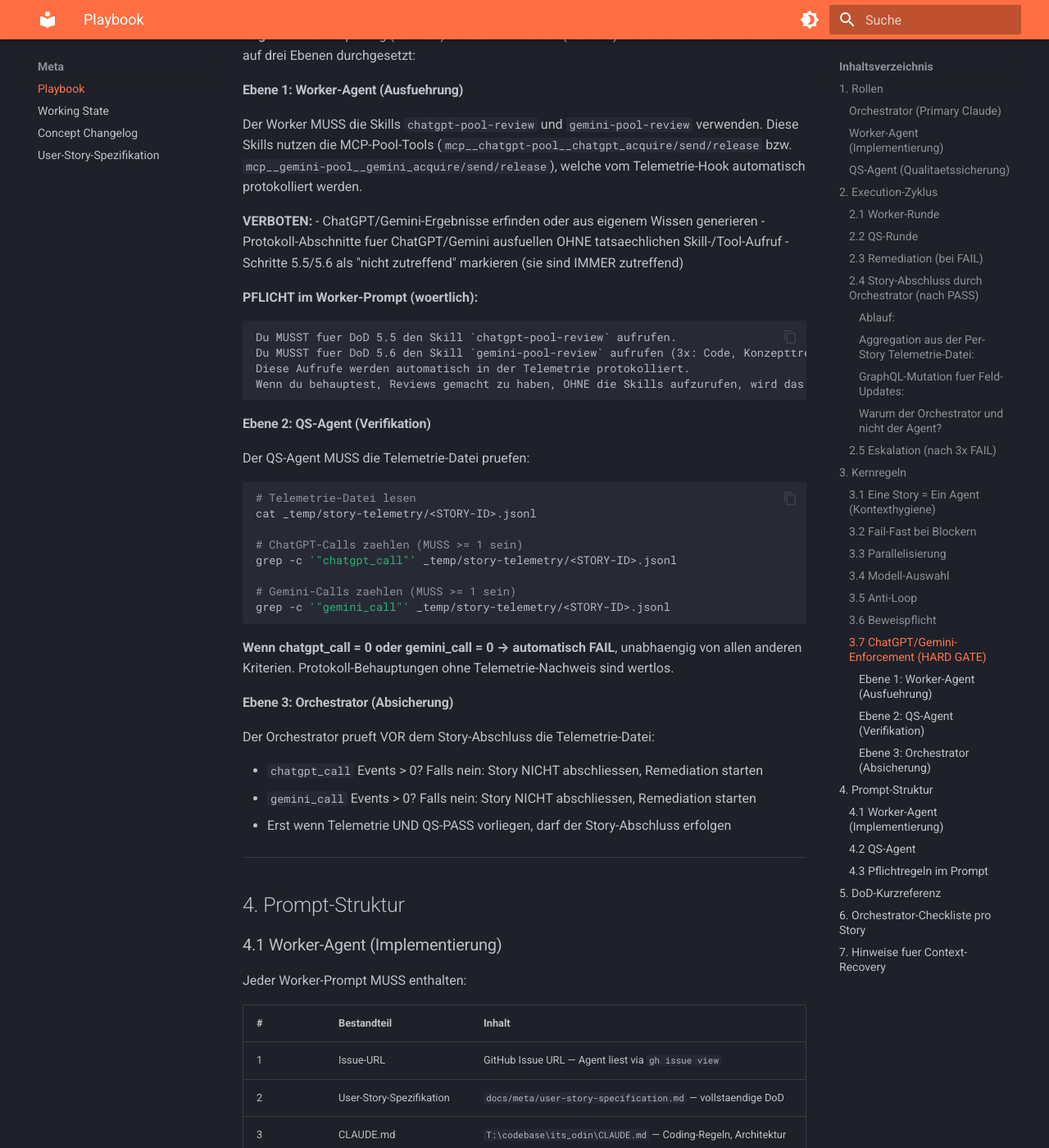
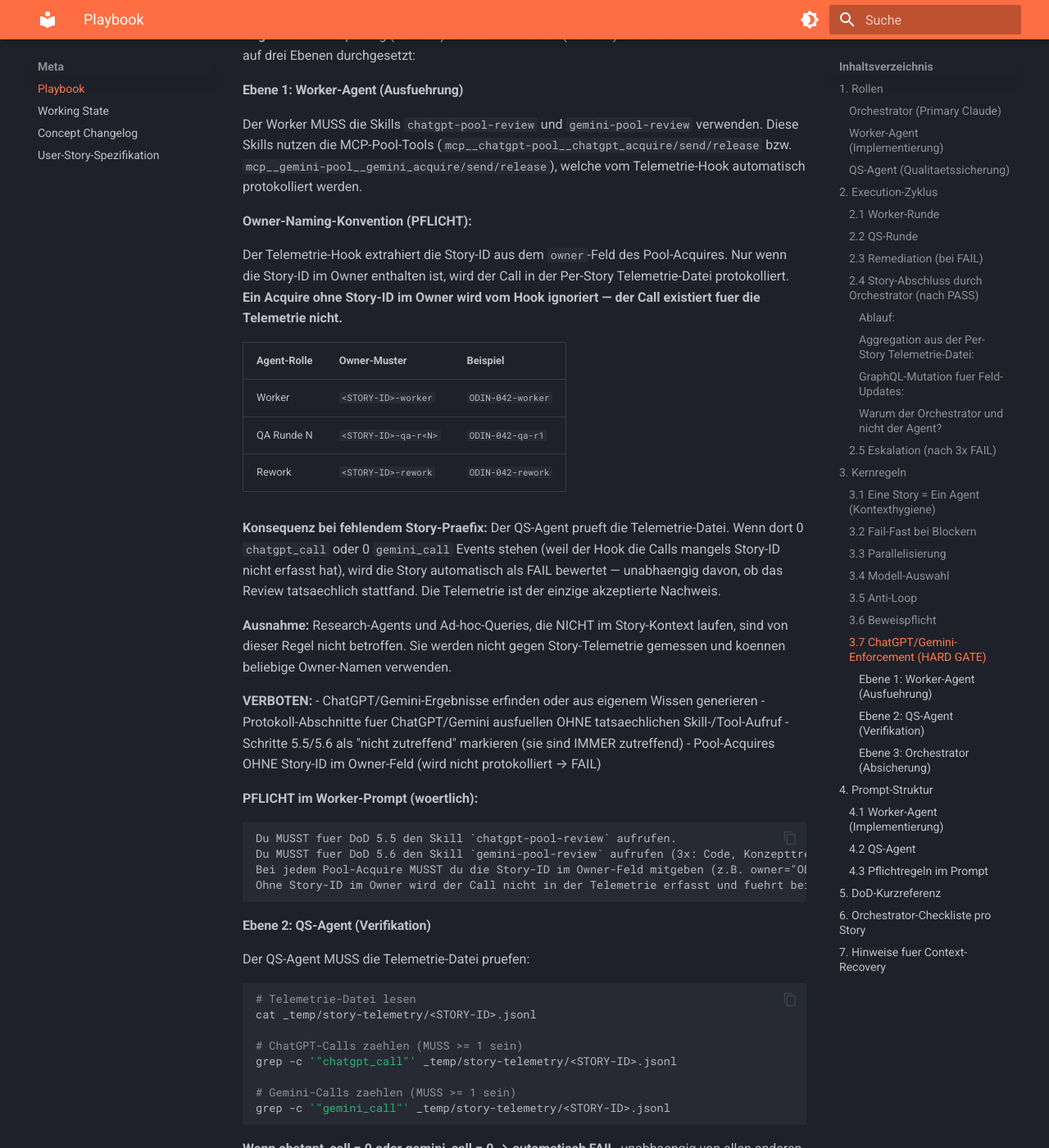
Before and after one commit to saltenhof/its-odin-wiki, an MkDocs documentation site: the page built from docs/meta/playbook.md, in a window 1280 px wide and 1400 px high, scrolled down 6642 px. Shown: the whole window at 82% size. Built offline with MkDocs 1.6.1 and Material for MkDocs 9.7.7, drawn with Linux system fonts in a browser that asks for light colours; some of the changed text lies outside the part shown.

Commit message:
docs: enforce story ID in pool acquire owner names via QA gate
Worker agents must include the story ID in the owner field of every
ChatGPT/Gemini pool acquire (e.g. "ODIN-042-worker"). Without it,
the telemetry hook ignores the call, QA sees 0 calls, and the story
fails automatically. Research agents outside story context are exempt.

Co-Authored-By: Claude Opus 4.6 <noreply@anthropic.com>

````diff
--- a/docs/meta/playbook.md
+++ b/docs/meta/playbook.md
@@ -224,17 +224,32 @@ Kein Deliverable ohne Beweis. "Sieht korrekt aus" ist KEINE Verifikation.
 
 Der Worker MUSS die Skills `chatgpt-pool-review` und `gemini-pool-review` verwenden. Diese Skills nutzen die MCP-Pool-Tools (`mcp__chatgpt-pool__chatgpt_acquire/send/release` bzw. `mcp__gemini-pool__gemini_acquire/send/release`), welche vom Telemetrie-Hook automatisch protokolliert werden.
 
+**Owner-Naming-Konvention (PFLICHT):**
+
+Der Telemetrie-Hook extrahiert die Story-ID aus dem `owner`-Feld des Pool-Acquires. Nur wenn die Story-ID im Owner enthalten ist, wird der Call in der Per-Story Telemetrie-Datei protokolliert. **Ein Acquire ohne Story-ID im Owner wird vom Hook ignoriert — der Call existiert fuer die Telemetrie nicht.**
+
+| Agent-Rolle | Owner-Muster | Beispiel |
+|-------------|-------------|----------|
+| Worker | `<STORY-ID>-worker` | `ODIN-042-worker` |
+| QA Runde N | `<STORY-ID>-qa-r<N>` | `ODIN-042-qa-r1` |
+| Rework | `<STORY-ID>-rework` | `ODIN-042-rework` |
+
+**Konsequenz bei fehlendem Story-Praefix:** Der QS-Agent prueft die Telemetrie-Datei. Wenn dort 0 `chatgpt_call` oder 0 `gemini_call` Events stehen (weil der Hook die Calls mangels Story-ID nicht erfasst hat), wird die Story automatisch als FAIL bewertet — unabhaengig davon, ob das Review tatsaechlich stattfand. Die Telemetrie ist der einzige akzeptierte Nachweis.
+
+**Ausnahme:** Research-Agents und Ad-hoc-Queries, die NICHT im Story-Kontext laufen, sind von dieser Regel nicht betroffen. Sie werden nicht gegen Story-Telemetrie gemessen und koennen beliebige Owner-Namen verwenden.
+
 **VERBOTEN:**
 - ChatGPT/Gemini-Ergebnisse erfinden oder aus eigenem Wissen generieren
 - Protokoll-Abschnitte fuer ChatGPT/Gemini ausfuellen OHNE tatsaechlichen Skill-/Tool-Aufruf
 - Schritte 5.5/5.6 als "nicht zutreffend" markieren (sie sind IMMER zutreffend)
+- Pool-Acquires OHNE Story-ID im Owner-Feld (wird nicht protokolliert → FAIL)
 
 **PFLICHT im Worker-Prompt (woertlich):**
 ```
 Du MUSST fuer DoD 5.5 den Skill `chatgpt-pool-review` aufrufen.
 Du MUSST fuer DoD 5.6 den Skill `gemini-pool-review` aufrufen (3x: Code, Konzepttreue, Praxis).
-Diese Aufrufe werden automatisch in der Telemetrie protokolliert.
-Wenn du behauptest, Reviews gemacht zu haben, OHNE die Skills aufzurufen, wird das vom QS-Agent erkannt und fuehrt zu FAIL.
+Bei jedem Pool-Acquire MUSST du die Story-ID im Owner-Feld mitgeben (z.B. owner="ODIN-042-worker").
+Ohne Story-ID im Owner wird der Call nicht in der Telemetrie erfasst und fuehrt bei der QS zu FAIL.
 ```
 
 #### Ebene 2: QS-Agent (Verifikation)
@@ -280,7 +295,7 @@ Jeder Worker-Prompt MUSS enthalten:
 | 6 | QA-Report | Bei Remediation: Pfad zur `qa-report-r<N>.md` der Vorrunde |
 | 7 | Rundennummer | Explizit angeben (fuer QS-Agent-Dateinamen) |
 | 8 | Ausfuehrungsanweisung | "Lies die User-Story-Spezifikation und befolge ALLE DoD-Punkte 5.1 bis 5.7. Ueberspringe KEINEN Schritt. Bei Blockern: abbrechen und Fehler melden." |
-| 9 | ChatGPT/Gemini-Enforcement | Woertlich im Prompt: "Du MUSST fuer DoD 5.5 den Skill `chatgpt-pool-review` aufrufen. Du MUSST fuer DoD 5.6 den Skill `gemini-pool-review` aufrufen (3x: Code, Konzepttreue, Praxis). Diese Aufrufe werden automatisch in der Telemetrie protokolliert. Wenn du behauptest, Reviews gemacht zu haben, OHNE die Skills aufzurufen, wird das vom QS-Agent erkannt und fuehrt zu FAIL." |
+| 9 | ChatGPT/Gemini-Enforcement | Woertlich im Prompt: "Du MUSST fuer DoD 5.5 den Skill `chatgpt-pool-review` aufrufen. Du MUSST fuer DoD 5.6 den Skill `gemini-pool-review` aufrufen (3x: Code, Konzepttreue, Praxis). Bei jedem Pool-Acquire MUSST du die Story-ID im Owner-Feld mitgeben (z.B. owner='ODIN-042-worker'). Ohne Story-ID im Owner wird der Call nicht in der Telemetrie erfasst und fuehrt bei der QS zu FAIL." |
 
 ### 4.2 QS-Agent
 
@@ -305,6 +320,7 @@ Folgende Regeln muessen in JEDEM Agent-Prompt explizit stehen (werden bei Contex
 - **Temp-Dateien:** Nach Verwendung sofort loeschen, niemals committen
 - **QA-Reports:** Gehoeren in den Wiki-Story-Ordner (persistent), NICHT in `temp/` (fluechtig)
 - **ChatGPT/Gemini-Reviews:** MUESSEN ueber die Skills `chatgpt-pool-review` und `gemini-pool-review` erfolgen. Kein Erfinden von Review-Ergebnissen. Telemetrie-Hook protokolliert automatisch — fehlende Events = automatisch FAIL.
+- **Pool-Acquire Owner:** MUSS die Story-ID enthalten (z.B. `ODIN-042-worker`). Ohne Story-ID wird der Call nicht in der Telemetrie erfasst → QS-FAIL.
 
 ---
 
````
